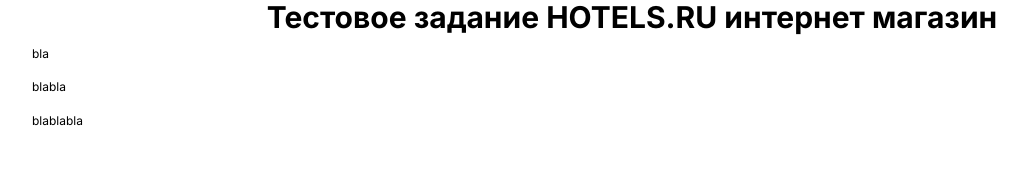
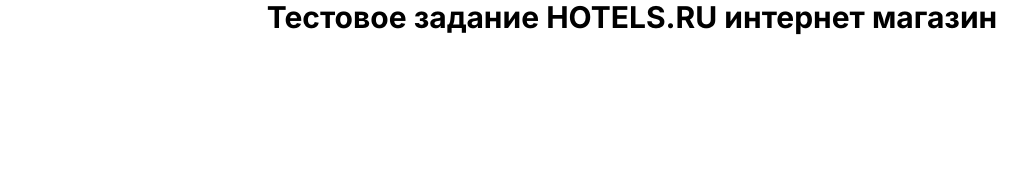
Before and after one commit to mvodev/hotels-online-shop, a React (Vite) app: page / in a window 1280 px wide. Shown: the top 178 px of the page, without its empty margins (8-1035 px from the left). Built offline with nearby package versions, Linux system fonts and the light colour scheme.

Commit message:
add mode to nav list

```diff
--- a/src/MainPage.tsx
+++ b/src/MainPage.tsx
@@ -6,11 +6,16 @@ const MainPage = () => {
   return (
     <section className="main-page">
       <h1 className='main-page__header'>Тестовое задание HOTELS.RU интернет магазин</h1>
-      <NavList isVertical={true} links={[
+      {/* <NavList mode='white' isVertical={true} links={[
         {text:'bla',href:'mock-address-change-me'},
         {text:'blabla',href:'mock-address-change-me'},
         {text:'blablabla',href:'mock-address-change-me'}
       ]}/>
+      <NavList mode='dark' isVertical={true} links={[
+        {text:'bla',href:'mock-address-change-me'},
+        {text:'blabla',href:'mock-address-change-me'},
+        {text:'blablabla',href:'mock-address-change-me'}
+      ]}/> */}
     </section>
   )
 }
--- a/src/components/nav-list/NavList.scss
+++ b/src/components/nav-list/NavList.scss
@@ -1,4 +1,12 @@
 .nav-list {
+
+  &_dark {
+    color: #3F4E65;
+  }
+
+  &_white {
+    color: white;
+  }
 
   &__items {
     display: flex;
--- a/src/components/nav-list/NavList.tsx
+++ b/src/components/nav-list/NavList.tsx
@@ -5,11 +5,12 @@ export type NavListProps = {
   links:Array<{
     href:string,
     text:string,
-  }>
+  }>,
+  mode: 'white' | 'dark',
 }
 
 const NavList = (props:NavListProps) => {
-  const {isVertical,links} = props;
+  const {isVertical,links,mode} = props;
     const items = links.map((link,index)=>{
       return(
         <li className='nav-list__item' key={index}>
@@ -18,7 +19,7 @@ const NavList = (props:NavListProps) => {
       )
     })
   return (
-    <nav className={`nav-list ${isVertical? 'nav-list_vertival' : ''}`}>
+    <nav className={`nav-list ${isVertical? 'nav-list_vertival' : ''} ${mode==='dark'? 'nav-list_dark' : 'nav-list_white'}`}>
       <ul className={`nav-list__items ${isVertical? 'nav-list__items_vertival' : ''}`}>
         {items}
       </ul>
```
